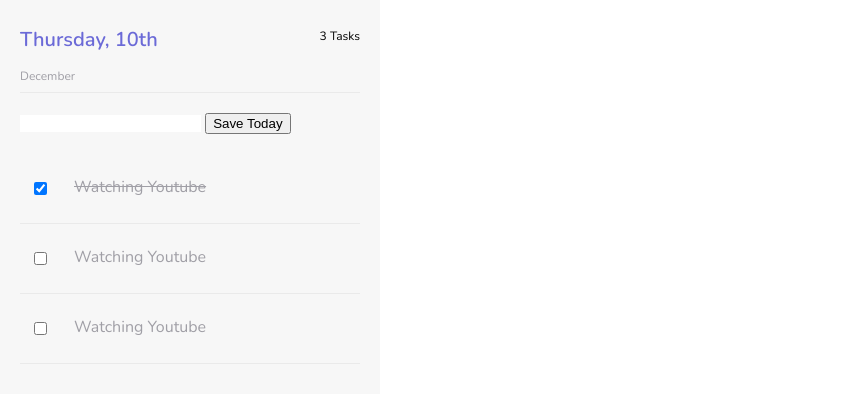
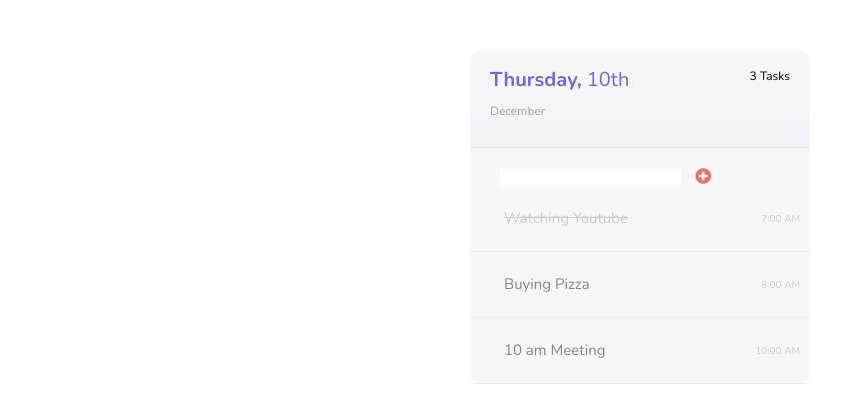
Before and after one commit to imacoolgirlyo/TodoList, a plain HTML site: page index.html in a window 1280 px wide. Shown: the whole page, without its empty margins (0-853 px from the left). Drawn offline with nearby package versions, Linux system fonts and the light colour scheme.

Commit message:
Add style to html

```diff
--- a/css/global.css
+++ b/css/global.css
@@ -1,3 +1,4 @@
 body {
     font-family: 'Nunito', sans-serif;
+
 }
--- a/css/reset.css
+++ b/css/reset.css
@@ -17,6 +17,7 @@
     font-size: 100%;
     font: inherit;
     vertical-align: baseline;
+    box-sizing: border-box;
 }
 /* HTML5 display-role reset for older browsers */
 article, aside, details, figcaption, figure,
--- a/css/style.css
+++ b/css/style.css
@@ -1,4 +1,4 @@
-@import url('https://fonts.googleapis.com/css?family=Nunito:300,400,600');
+@import url('https://fonts.googleapis.com/css?family=Nunito:300,400,600,700');
 @import 'reset.css';
 @import 'todolist.css';
 @import 'global.css';
--- a/css/todolist.css
+++ b/css/todolist.css
@@ -1,10 +1,18 @@
-.todolist {
+
+.todolist__container {
     background-color: #F7F7F7;
     max-width: 340px;
-    padding: 30px 20px;
+
+    border-radius: 10px;
+    margin-left: auto;
+    margin-right: auto;
+    margin-top: 50px;
 }
 
 .list__head{
+    border-radius: 10px 10px 0 0;
+    padding: 20px;
+    background: linear-gradient(180deg, #F7F7F7, #F3F2F7);
     margin-bottom: 20px;
     display: flex;
     justify-content: space-between;
@@ -12,10 +20,18 @@
 }
 
 .list__date {
-    margin-bottom: 20px;
+    margin-bottom: 15px;
     font-size: 20px;
     color: #6B6AD7;
-    font-weight: 600;
+
+}
+
+.list__date-bold{
+font-weight: 700;
+}
+
+.list__date-light{
+    font-weight: 300;
 }
 
 .list__year {
@@ -29,22 +45,42 @@
     font-size: 12px;
 }
 
+
 .list__input{
-    margin-bottom: 20px;
+    margin-left : 30px;
+    margin-right : 30px;
+}
+
+.fa-plus-circle{
+    color:#E3716E;
+    margin-left: 10px;
+
 }
 
 .list__info {
-    display: flex;
+   display: flex;
+   justify-content: space-between;
+   align-items: center;
     padding: 25px 10px;
     border-bottom: 1px solid rgba(0,0,0,0.05);
 }
 
+
 .list__name{
+    font-size: 15px;
     margin-left: 24px;
-    color: #A09FA6;
+    color: #848484;
+    font-weight: 400;
 }
 
 .list__name-checked{
     text-decoration: line-through;
+    color:#ccccce;
 
 }
+
+.list__time{
+    margin-left: 10px;
+    font-size : 10px;
+    color:#ccccce;
+}
--- a/index.html
+++ b/index.html
@@ -4,40 +4,42 @@
     <meta charset="UTF-8">
     <meta name="viewport" content="width=device-width, initial-scale=1.0">
     <meta http-equiv="X-UA-Compatible" content="ie=edge">
+    <link rel="stylesheet" href="https://use.fontawesome.com/releases/v5.1.0/css/all.css" integrity="sha384-lKuwvrZot6UHsBSfcMvOkWwlCMgc0TaWr+30HWe3a4ltaBwTZhyTEggF5tJv8tbt" crossorigin="anonymous">
     <link href="css/style.css" rel="stylesheet">
     <title>To Do List</title>
 </head>
 <body>
 <main class = "todolist">
+    <div class = "todolist__container">
     <div class = "list__head">
         <div class= "list__column">
-            <div class="list__date"> Thursday, 10th </div>
+            <div class="list__date">
+                <span class="list__date-bold">Thursday,</span>
+                <span class="list__date-light">10th</span> </div>
             <div class = "list__year"> December </div>
         </div>
         <div class= "list__column">
-            <span> 3 Tasks </span>
+            <span class="list__date-light"> 3 Tasks </span>
         </div>
     </div>
-   <form >
-
     <div class="list__input">
-       <input name= 'todo'/>
-       <button name='save' type="button"> Save Today </button>
+        <input />
+    <i class="fas fa-plus-circle"></i>
     </div>
-   </form>
    <div class = "list__info">
-       <input type = "checkbox" checked/>
        <div class= "list__name list__name-checked"> Watching Youtube</div>
+       <div class="list__time">7:00 AM</div>
    </div>
    <div class = "list__info">
-        <input type = "checkbox" />
-        <div class= "list__name"> Watching Youtube</div>
+        <div class= "list__name"> Buying Pizza</div>
+        <div class="list__time">8:00 AM</div>
     </div>
     <div class = "list__info">
-        <input type = "checkbox" />
-        <div class= "list__name"> Watching Youtube</div>
+        <div class= "list__name"> 10 am Meeting</div>
+        <div class="list__time">10:00 AM</div>
+    </div>
 
-
+</div>
     </main>
 </body>
 </html>
```
